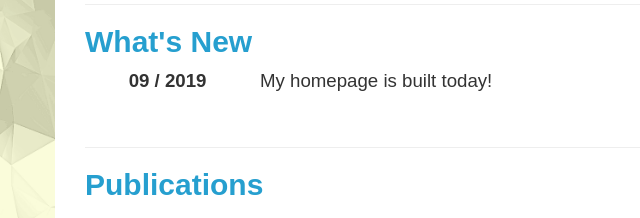
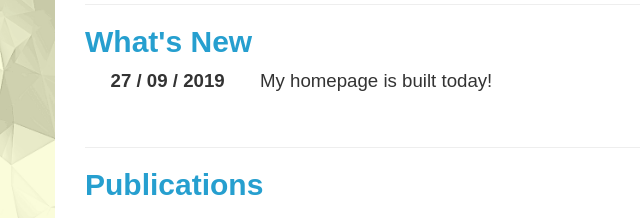
Before and after one commit to rachael-wang/rachael-wang.github.io, a plain HTML site: page index.html in a window 1280 px wide. Shown: the part 563-781 px from the top of the page, 0-640 px from the left. Drawn offline with Linux system fonts and the light colour scheme.

Commit message:
update files

```diff
--- a/index.html
+++ b/index.html
@@ -137,7 +137,7 @@ __        __   _
 
         <!-- Stack the columns on mobile by making one full-width and the other half-width -->
         <div class="row">
-        <div class="col-xs-2 col-md-2"><p align="center"><strong>&#160;09 / 2019</strong></p></div>
+        <div class="col-xs-2 col-md-2"><p align="center"><strong>&#160;27 / 09 / 2019</strong></p></div>
         <div class="col-xs-18 col-md-19"><p>My homepage is built today!</p></div>
         </div>
 
```
Also changed, not shown: 1 other file.
